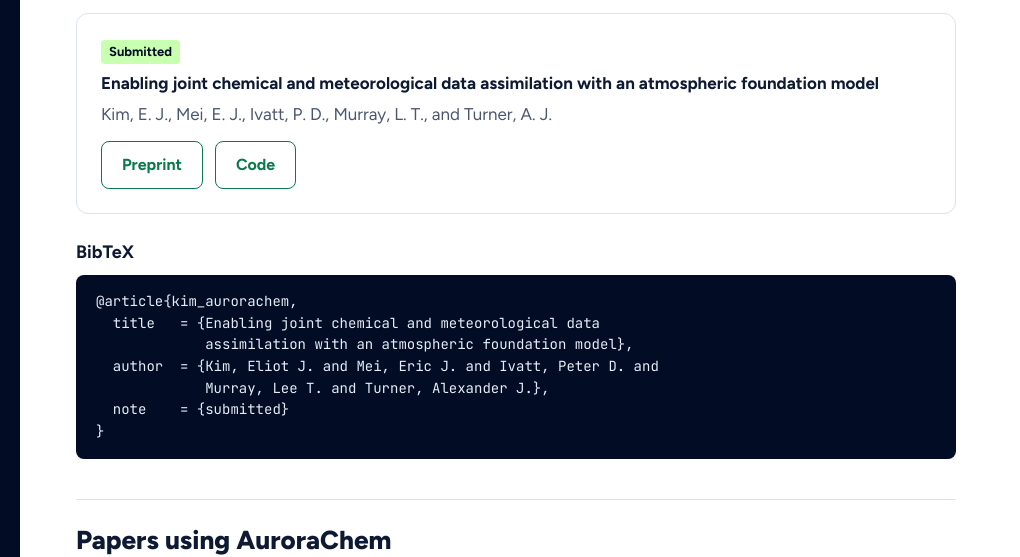
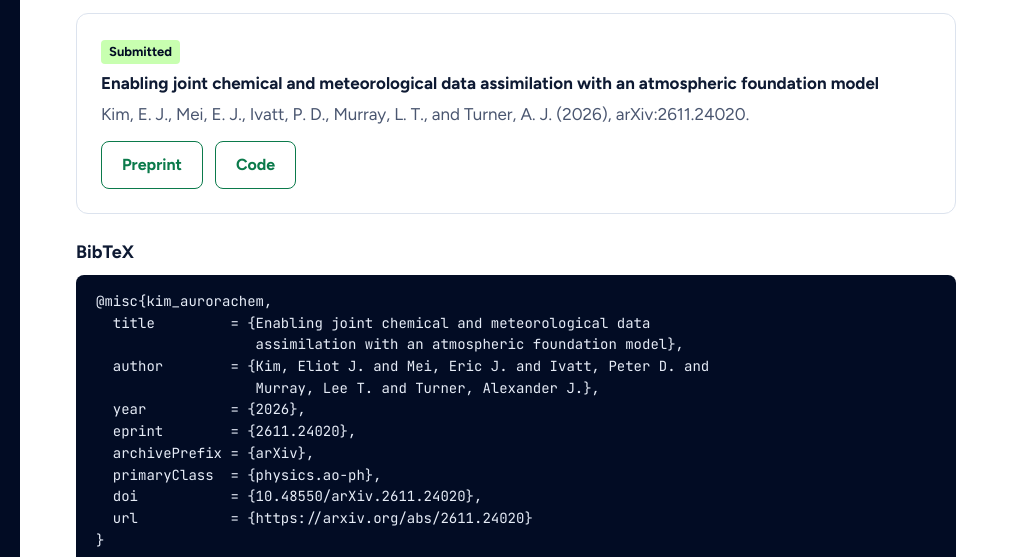
Before and after one commit to AuroraChem/AuroraChem.github.io, a plain HTML site: page publications.html in a window 1280 px wide. Shown: the part 238-795 px from the top of the page, 260-1280 px from the left. Drawn offline with Linux system fonts and the light colour scheme.

Commit message:
Updating website, A. Turner

```diff
--- a/publications.html
+++ b/publications.html
@@ -56,21 +56,26 @@
           <div class="pub-text">
             <span class="badge">Submitted</span>
             <p class="pub-title">Enabling joint chemical and meteorological data assimilation with an atmospheric foundation model</p>
-            <p class="muted" style="margin: 0 0 12px;">Kim, E. J., Mei, E. J., Ivatt, P. D., Murray, L. T., and Turner, A. J.</p>
+            <p class="muted" style="margin: 0 0 12px;">Kim, E. J., Mei, E. J., Ivatt, P. D., Murray, L. T., and Turner, A. J. (2026), arXiv:2611.24020.</p>
             <div class="button-row" style="margin: 0;">
-              <a class="button button-secondary" href="[PREPRINT URL]">Preprint</a>
+              <a class="button button-secondary" href="https://arxiv.org/abs/2611.24020">Preprint</a>
               <a class="button button-secondary" href="https://github.com/AuroraChem/AuroraChem">Code</a>
             </div>
           </div>
         </div>
 
         <h3 style="margin-top: 24px;">BibTeX</h3>
-<pre><code>@article{kim_aurorachem,
-  title   = {Enabling joint chemical and meteorological data
-             assimilation with an atmospheric foundation model},
-  author  = {Kim, Eliot J. and Mei, Eric J. and Ivatt, Peter D. and
-             Murray, Lee T. and Turner, Alexander J.},
-  note    = {submitted}
+<pre><code>@misc{kim_aurorachem,
+  title         = {Enabling joint chemical and meteorological data
+                   assimilation with an atmospheric foundation model},
+  author        = {Kim, Eliot J. and Mei, Eric J. and Ivatt, Peter D. and
+                   Murray, Lee T. and Turner, Alexander J.},
+  year          = {2026},
+  eprint        = {2611.24020},
+  archivePrefix = {arXiv},
+  primaryClass  = {physics.ao-ph},
+  doi           = {10.48550/arXiv.2611.24020},
+  url           = {https://arxiv.org/abs/2611.24020}
 }</code></pre>
 
         <h2>Papers using AuroraChem</h2>
```
Also changed, not shown: index.html (+2 -2 lines), model-weights.html (+2 -1 lines), people.html (+10 -0 lines), quick-start.html (+1 -1 lines).
